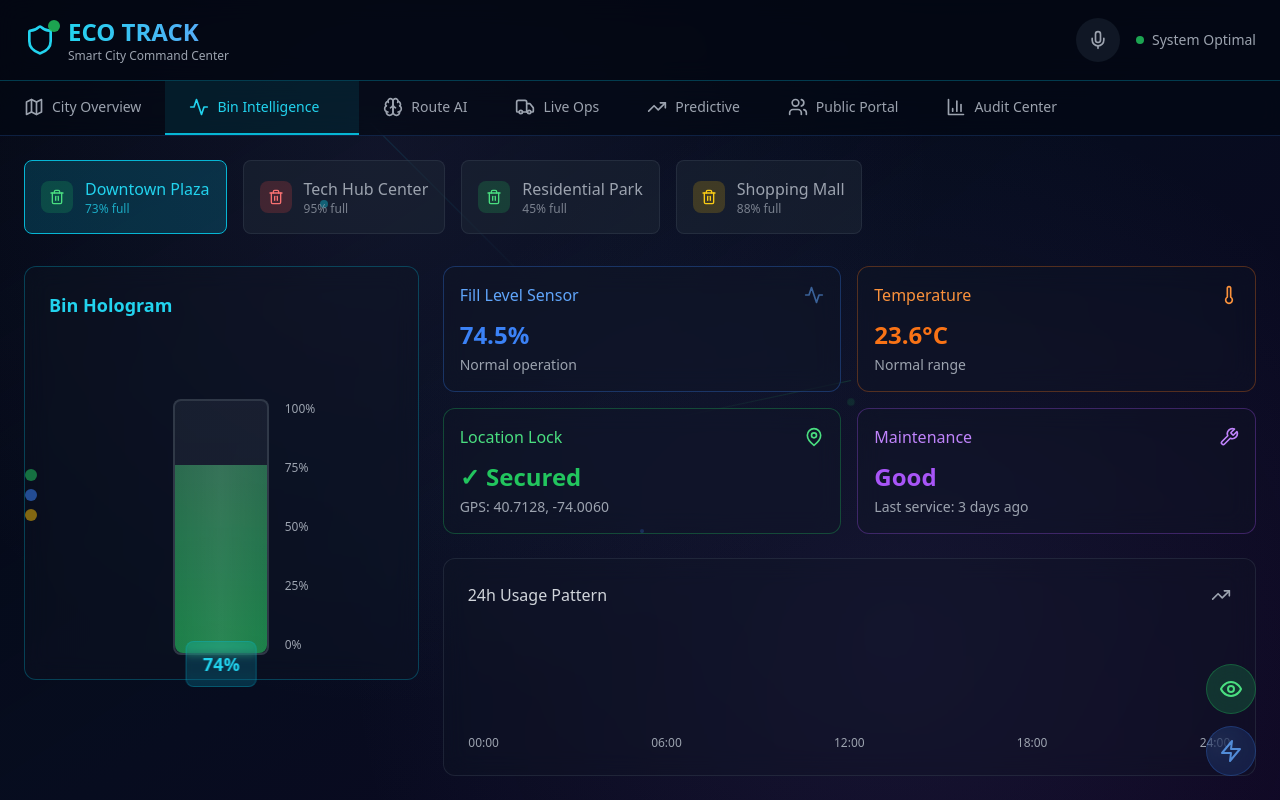
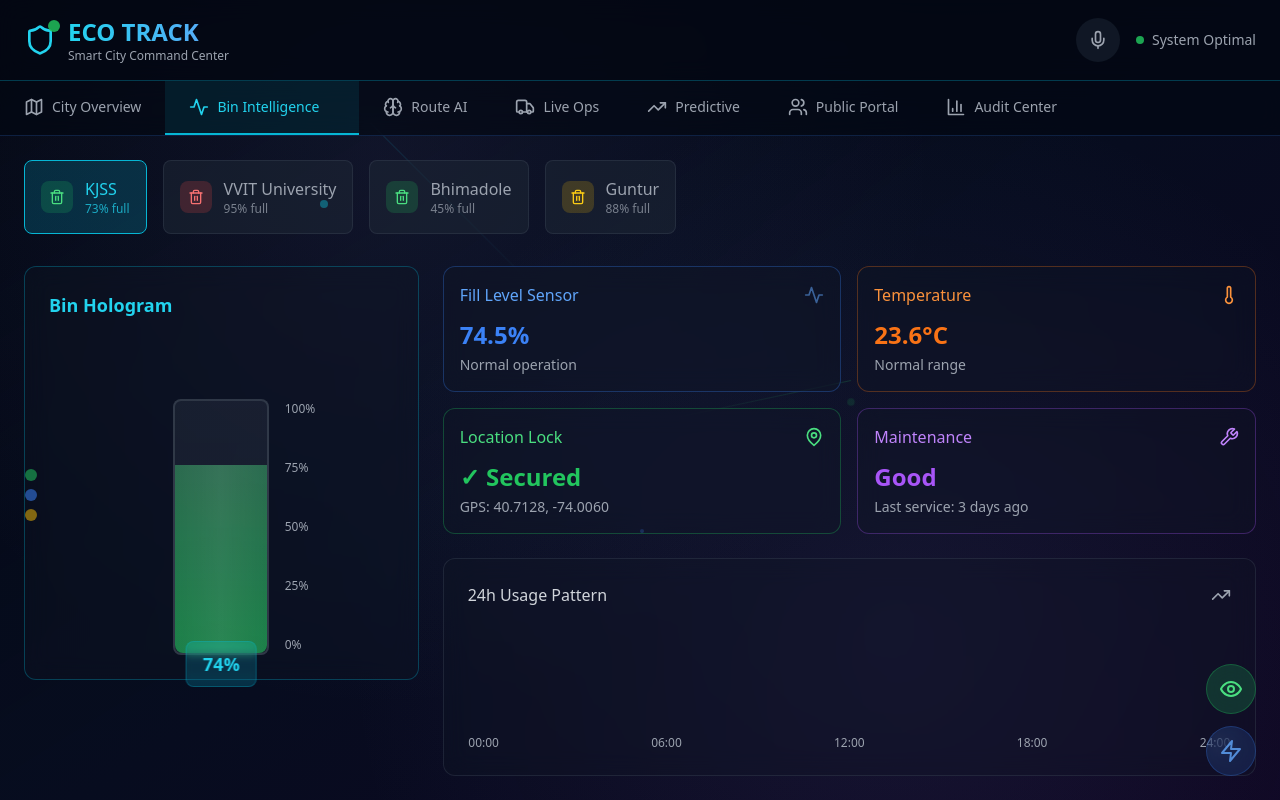
Before and after one commit to HimajaSimhadri/Ecotrack, a React (Vite) app: page / in a window 1280 px wide. Both pictures are taken after a click on the button "Bin Intelligence". Shown: the top 800 px of the page. Built offline with nearby package versions, Linux system fonts and the light colour scheme.

Commit message:
Update BinIntelligence.tsx

```diff
--- a/src/components/BinIntelligence.tsx
+++ b/src/components/BinIntelligence.tsx
@@ -17,10 +17,10 @@ const BinIntelligence = () => {
   const [isFraudAlert, setIsFraudAlert] = useState(false);
 
   const bins = [
-    { id: 'BIN-247-DT', name: 'Downtown Plaza', level: 73, temp: 24, status: 'normal' },
-    { id: 'BIN-891-TH', name: 'Tech Hub Center', level: 95, temp: 28, status: 'critical' },
-    { id: 'BIN-156-RS', name: 'Residential Park', level: 45, temp: 22, status: 'optimal' },
-    { id: 'BIN-334-SH', name: 'Shopping Mall', level: 88, temp: 26, status: 'warning' },
+    { id: 'BIN-247-DT', name: 'KJSS', level: 73, temp: 24, status: 'normal' },
+    { id: 'BIN-891-TH', name: 'VVIT University', level: 95, temp: 28, status: 'critical' },
+    { id: 'BIN-156-RS', name: 'Bhimadole', level: 45, temp: 22, status: 'optimal' },
+    { id: 'BIN-334-SH', name: 'Guntur', level: 88, temp: 26, status: 'warning' },
   ];
 
   const usagePattern = [
```
